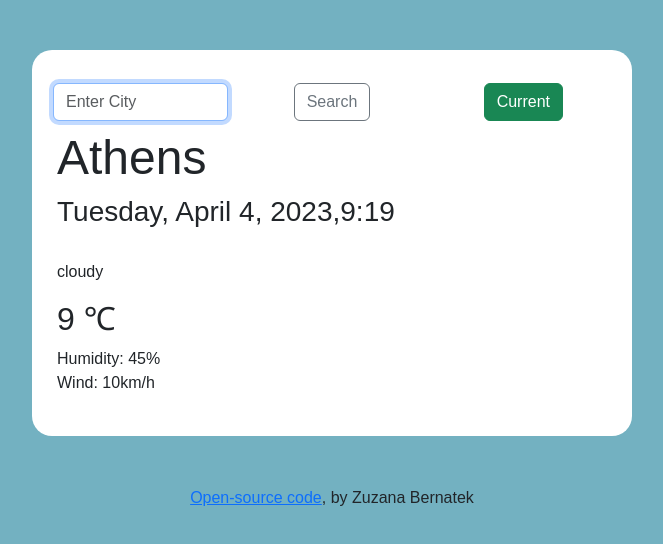
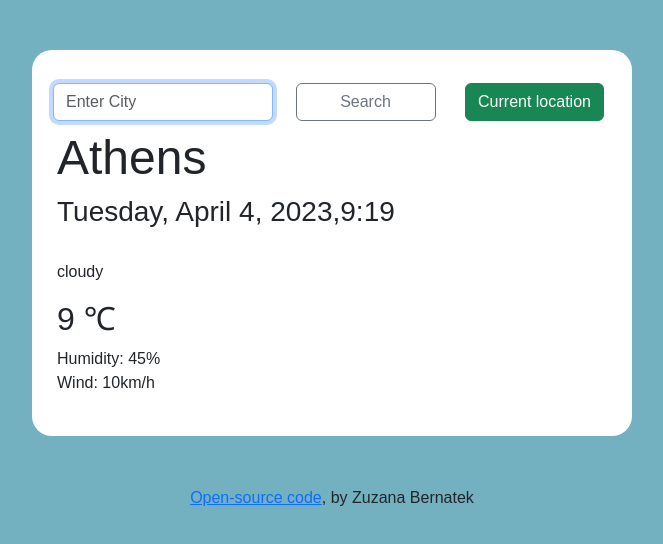
Before and after one commit to Orluska/weather_app, a plain HTML site: page index.html in a window 1280 px wide. Shown: the whole page, without its empty margins (308-971 px from the left). Drawn offline with nearby package versions, Linux system fonts and the light colour scheme.

Commit message:
added styling to buttons

```diff
--- a/index.html
+++ b/index.html
@@ -35,16 +35,17 @@
               class="form-control"
               placeholder="Enter City"
               autofocus
+              style="width: 220px;"
             />
           </div>
           <div class="col">
-            <button type="submit" class="btn btn-outline-secondary">
+            <button type="submit" class="btn btn-outline-secondary" style="width: 140px">
               Search
             </button>
           </div>
           <div class="col">
             <button type="button" class="btn btn-success" id="current">
-              Current
+              Current location
             </button>
           </div>
         </div>
```
